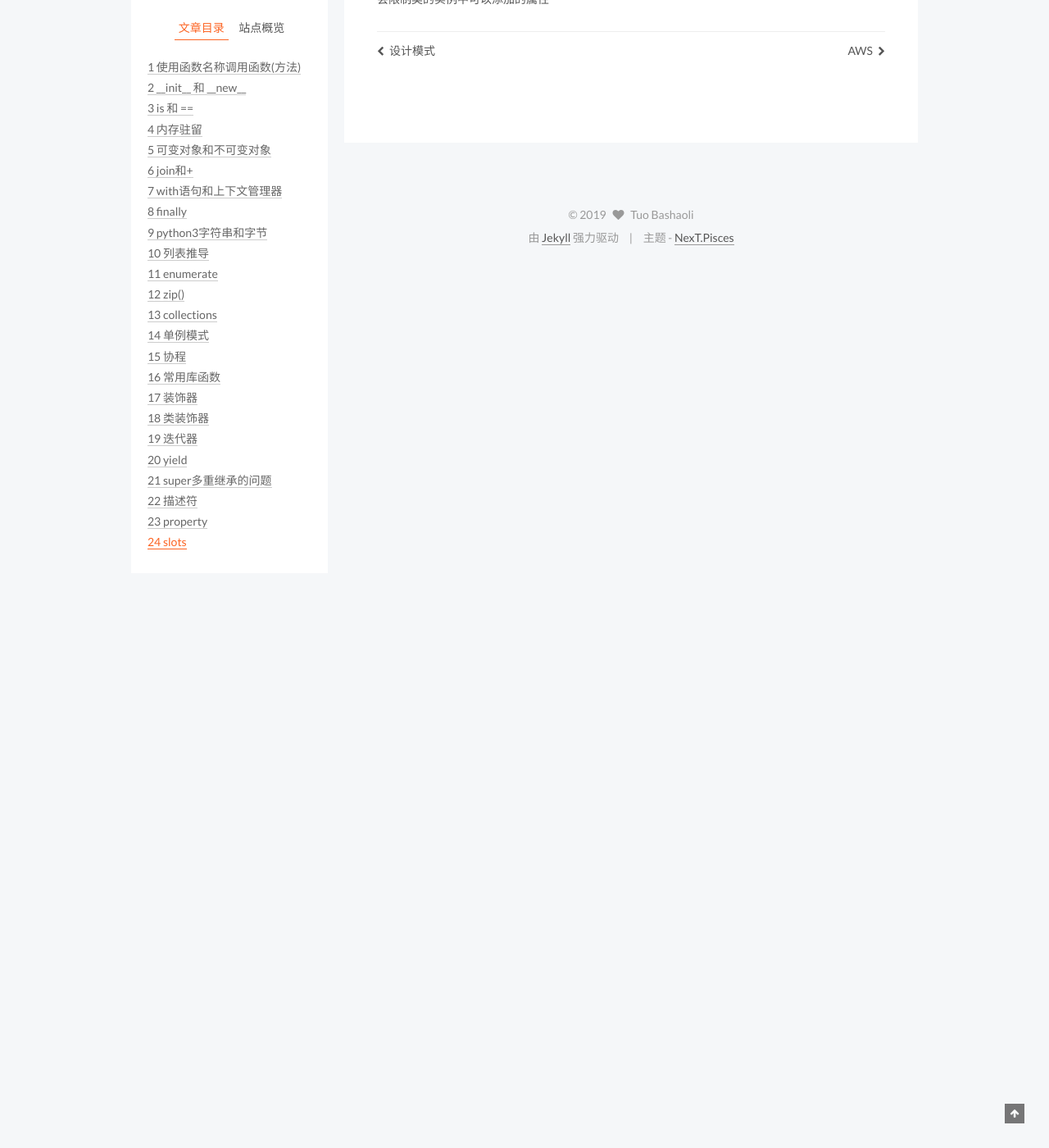
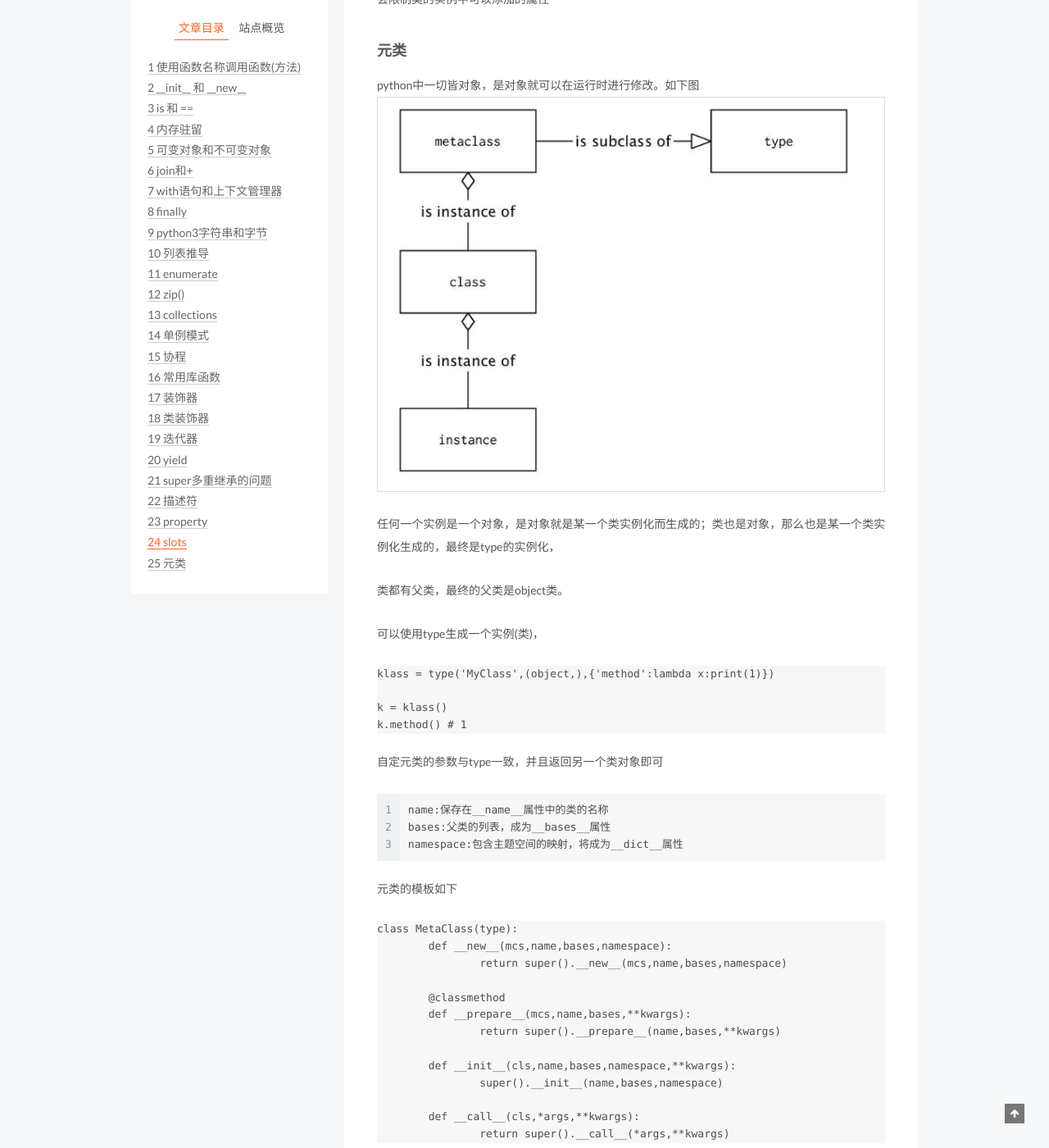
Before and after one commit to tuobashaoli/tuobashaoli.github.io, a Jekyll site: the page built from _posts/2019-05-03-python.markdown, in a window 1280 px wide and 1400 px high, scrolled down 10967 px. Shown: the whole window at 82% size. Built offline with Jekyll 4.4.1, drawn with Linux system fonts in a browser that asks for light colours; comment, search, counter and statistics services are not loaded.

Commit message:
update python

````diff
--- a/_posts/2019-05-03-python.markdown
+++ b/_posts/2019-05-03-python.markdown
@@ -501,3 +501,48 @@ print(rec.width)
 ### __slots__
 
 会限制类的实例中可以添加的属性
+
+
+### 元类
+
+python中一切皆对象，是对象就可以在运行时进行修改。如下图
+![avatar](/assets/images/metaclass.png)
+
+任何一个实例是一个对象，是对象就是某一个类实例化而生成的；类也是对象，那么也是某一个类实例化生成的，最终是type的实例化，
+
+类都有父类，最终的父类是object类。
+
+可以使用type生成一个实例(类)，
+
+```python3
+klass = type('MyClass',(object,),{'method':lambda x:print(1)})
+
+k = klass()
+k.method() # 1
+```
+
+自定元类的参数与type一致，并且返回另一个类对象即可
+
+```
+name:保存在__name__属性中的类的名称
+bases:父类的列表，成为__bases__属性
+namespace:包含主题空间的映射，将成为__dict__属性
+```
+
+元类的模板如下
+
+```python3
+class MetaClass(type):
+	def __new__(mcs,name,bases,namespace):
+		return super().__new__(mcs,name,bases,namespace)
+
+	@classmethod
+	def __prepare__(mcs,name,bases,**kwargs):
+		return super().__prepare__(name,bases,**kwargs)
+
+	def __init__(cls,name,bases,namespace,**kwargs):
+		super().__init__(name,bases,namespace)
+
+	def __call__(cls,*args,**kwargs):
+		return super().__call__(*args,**kwargs)
+```
````
Also changed, not shown: assets/images/metaclass.png (added).
